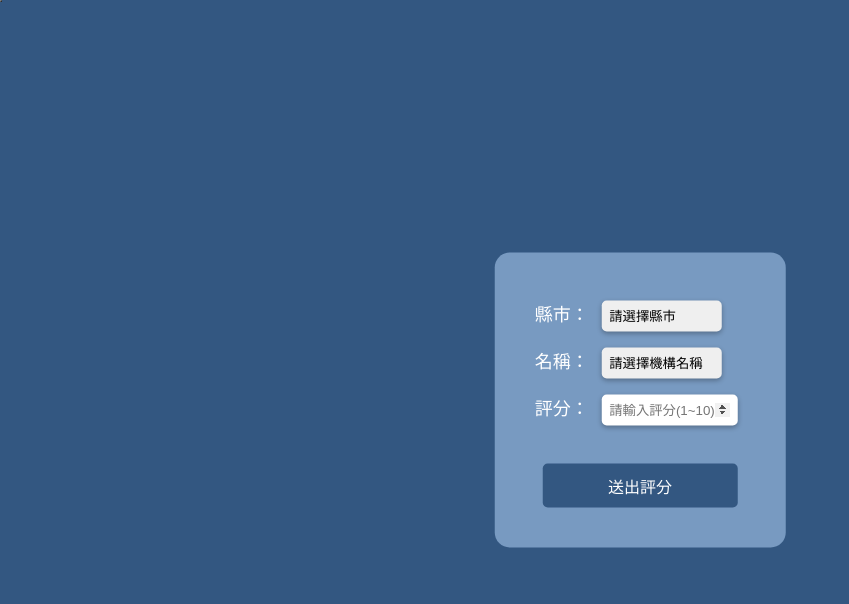
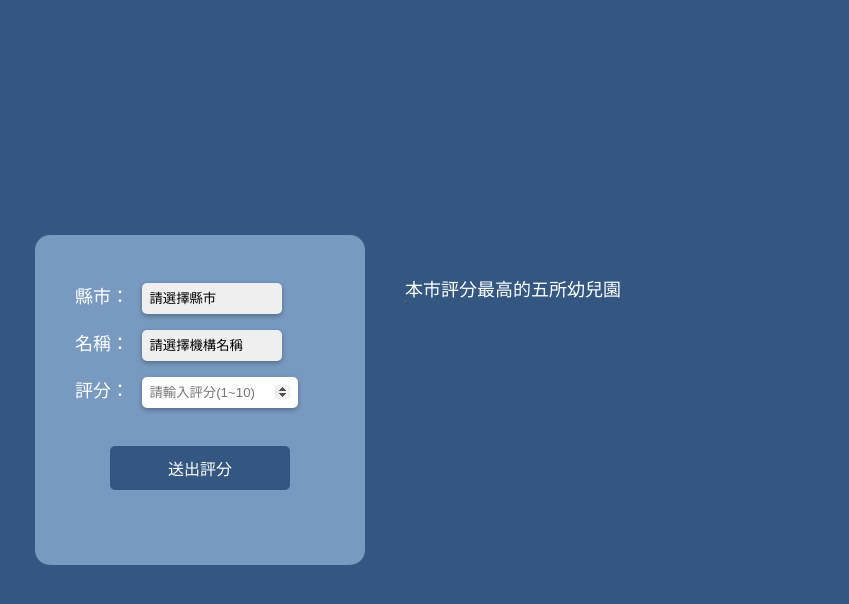
Before and after one commit to fishkuo/Contest_Website, a website: page public/form.html in a window 1280 px wide. Shown: the whole page, without its empty margins (0-849 px from the left). Drawn offline with nearby package versions, Linux system fonts and the light colour scheme.

Commit message:
adjust layout of table

```diff
--- a/public/css/form.scss
+++ b/public/css/form.scss
@@ -1,22 +1,25 @@
 body {
-<<<<<<< HEAD
 	margin: 0;
 	padding: 0;
+	width: 100vw;
+	height: 100vh;
+	overflow: hidden;
 	background-color: #335781;
-	color: #ffffff;
+	color: white;
+	display: flex;
+	justify-content: center;
+	align-items: center;
 	.container {
+		height: 250px;
 		padding: 40px;
 		border-radius: 15px;
 		background-color: #789ac1;
-		position: absolute;
-		top: 50%;
-		left: 50%;
-		transform: translate(-50%, -50%);
 		.form {
+			width: 250px;
+			font-size: large;
+			.submit-button {
 				display: flex;
 				justify-content: center;
-			flex-direction: column;
-			font-size: large;
 				button {
 					background-color: #335781;
 					border: none;
@@ -25,61 +28,10 @@ body {
 					border-radius: 5px;
 					color: #fff;
 					font-size: medium;
+					width: 180px;
 					&:hover {
 						background-color: #213750;
 					}
-			}
-			input,
-			select {
-				-webkit-appearance: none;
-				-moz-appearance: none;
-				appearance: none; /* Remove default arrow */
-				border: none;
-				outline: none;
-				width: 120px;
-				padding: 8px;
-				margin: 8px;
-				border-radius: 5px;
-				box-shadow: 0 2px 5px rgba(0, 0, 0, 0.3);
-				&:hover,
-				&:focus {
-					background-color: #c1e5f6;
-				}
-			}
-		}
-	}
-=======
-    margin: 0;
-    padding: 0;
-    background-color: #335781;
-    color: #ffffff;
-
-    .container {
-        padding: 40px;
-        border-radius: 15px;
-        background-color: #789ac1;
-        position: absolute;
-        top: 50%;
-        left: 50%;
-        transform: translate(-50%, -50%);
-
-        .form {
-            display: flex;
-            justify-content: center;
-            flex-direction: column;
-            font-size: large;
-
-            button {
-                background-color: #335781;
-                border: none;
-                padding: 10px;
-                margin: 30px 8px 0px 8px;
-                border-radius: 5px;
-                color: #fff;
-                font-size: medium;
-
-                &:hover {
-                    background-color: #213750;
 				}
 			}
 
@@ -88,10 +40,9 @@ body {
 				-webkit-appearance: none;
 				-moz-appearance: none;
 				appearance: none;
-                /* Remove default arrow */
 				border: none;
 				outline: none;
-                width: 120px;
+				width: 140px;
 				padding: 8px;
 				margin: 8px;
 				border-radius: 5px;
@@ -104,10 +55,20 @@ body {
 			}
 		}
 	}
->>>>>>> bf41052392e9aa651932e765e3922fe55333aed2
+	.recommend-table {
+		height: 250px;
+		width: 800px;
+		padding: 40px;
+		border-radius: 15px;
+		background-color: #335781;
+		span {
+			font-size: large;
+		}
+	}
 }
 
 input[type=number]::-webkit-inner-spin-button,
 input[type=number]::-webkit-outer-spin-button {
 	opacity: 1;
+	// display: none;
 }
--- a/public/form.html
+++ b/public/form.html
@@ -3,7 +3,7 @@
     <head>
         <meta charset="UTF-8" />
         <meta name="viewport" content="width=device-width, initial-scale=1.0" />
-        <title>Form</title>
+        <title>公托評價系統</title>
         <link rel="stylesheet" href="css/form.css" />
         <script src="https://ajax.googleapis.com/ajax/libs/jquery/3.4.1/jquery.min.js"></script>
     </head>
@@ -48,10 +48,16 @@
                     <label for="rating">評分：</label>
                     <input type="number" placeholder="請輸入評分(1~10)" name="rating" min="1" max="10" />
                 </div>
-                <button type="submit">送出評分</button>
+                <div class="submit-button">
+                    <button type="submit">送出評分</button>
+                </div>
+
             </form>
         </div>
-        <div><table id="recommend" border="1"></table></div>
+       <div class="recommend-table">
+        <table id="recommend" border="1"><span>本市評分最高的五所幼兒園</span></table>
+       </div>
+
         <script>
             function buildHtmlTable(selector, myList) {
                 var columns = addAllColumnHeaders(myList, selector);
```
Also changed, not shown: public/css/form.css, 1 other file. Lines whose indentation alone changed are shown as unchanged.
